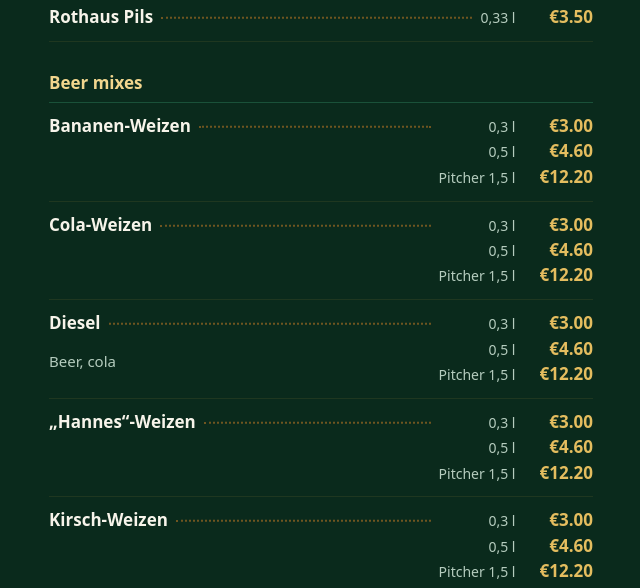
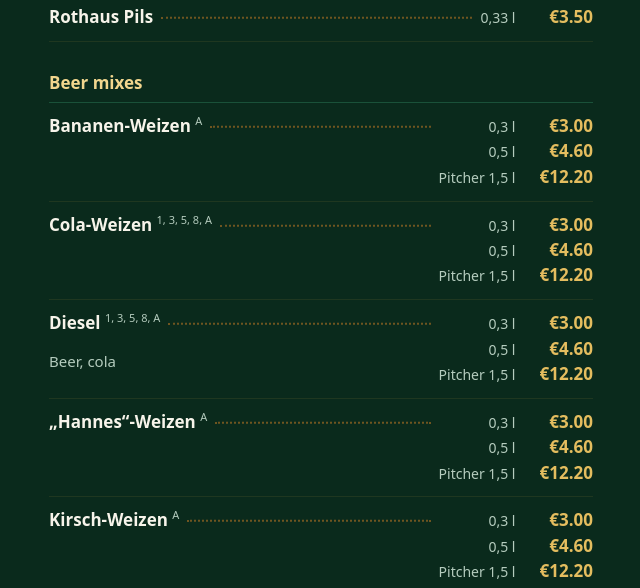
Before and after one commit to Bababui/IrishMenu, a React (Vite) app: page / in a window 1280 px wide. Shown: the part 2209-2797 px from the top of the page, without its empty margins (319-959 px from the left). Built offline with nearby package versions, Linux system fonts and the light colour scheme; no server answers; a web font is replaced by a local one.

Commit message:
Menu updates: Food added and some bugs fixed

```diff
--- a/src/App.css
+++ b/src/App.css
@@ -503,7 +503,9 @@
 
 .drink {
   display: grid;
-  grid-template-columns: minmax(0, 1fr) auto;
+  /* The price column takes what it needs, but never more than half the row,
+     so long labels wrap instead of squeezing the name. */
+  grid-template-columns: minmax(0, 1fr) fit-content(50%);
   column-gap: 0.5rem;
   padding: 0.75rem 0;
   border-bottom: 1px solid rgb(210 166 70 / 0.1);
@@ -517,6 +519,13 @@
   min-width: 0;
   font-weight: 600;
   line-height: 1.35;
+}
+
+.drink-codes {
+  color: var(--mist);
+  font-size: 0.6875rem;
+  font-weight: 500;
+  line-height: 0; /* keeps the raised codes from making the line taller */
 }
 
 .drink-leader {
@@ -557,7 +566,8 @@
   color: var(--mist);
   font-size: 0.875rem;
   font-variant-numeric: tabular-nums;
-  white-space: nowrap;
+  text-align: right;
+  text-wrap: balance;
 }
 
 .drink-servings .price {
@@ -565,6 +575,54 @@
   text-align: right;
   color: var(--gold-400);
   font-weight: 650;
+}
+
+/* Fold-out legend for the codes, at the end of the menu */
+.code-legend {
+  margin-top: 2rem;
+  padding: 0 1rem;
+  border-radius: 14px;
+  background: var(--green-800);
+  box-shadow: inset 0 0 0 1px var(--green-700);
+  color: var(--mist);
+  font-size: 0.875rem;
+}
+
+.code-legend summary {
+  display: flex;
+  align-items: center;
+  min-height: 2.75rem; /* 44px tap target */
+  color: var(--gold-300);
+  font-weight: 600;
+  cursor: pointer;
+}
+
+.code-legend-intro {
+  margin-bottom: 0.5rem;
+}
+
+.code-legend-list {
+  display: grid;
+  grid-template-columns: repeat(2, minmax(0, 1fr));
+  gap: 0.3rem 1rem;
+  padding-bottom: 1rem;
+}
+
+.code-legend-list div {
+  display: flex;
+  gap: 0.5rem;
+}
+
+.code-legend-list dt {
+  min-width: 1em;
+  color: var(--gold-400);
+  font-weight: 700;
+}
+
+.code-legend-list dd {
+  margin: 0;
+  min-width: 0;
+  hyphens: auto; /* "Lebensmittel-farbstoffe" may break in a narrow column */
 }
 
 /* =========================================================
--- a/src/components/DrinkCard.tsx
+++ b/src/components/DrinkCard.tsx
@@ -12,7 +12,15 @@
   return (
     <li className="drink">
       <p className="drink-name">
-        <span>{localize(drink.name, lang)}</span>
+        <span>
+          {localize(drink.name, lang)}
+          {drink.codes && (
+            <>
+              {" "}
+              <sup className="drink-codes">{drink.codes.join(", ")}</sup>
+            </>
+          )}
+        </span>
         <span className="drink-leader" aria-hidden />
       </p>
       {drink.description && (
--- a/src/components/Menu.tsx
+++ b/src/components/Menu.tsx
@@ -3,6 +3,7 @@
 import type { UiText } from "../i18n";
 import type { Lang, MenuGroup, MenuItem } from "../types";
 import CategoryFilter from "./CategoryFilter";
+import CodeLegend from "./CodeLegend";
 import DrinkCard from "./DrinkCard";
 import SectionHeading from "./SectionHeading";
 
@@ -50,6 +51,8 @@
           </div>
         ))}
       </div>
+
+      <CodeLegend lang={lang} t={t} />
     </section>
   );
 }
--- /dev/null
+++ b/src/content/codes.ts
@@ -0,0 +1,26 @@
+import type { Code, Localized } from "../types";
+
+/**
+ * What the small codes after a name mean (the legend from the printed menu).
+ * Numbers = additives, letters = allergens.
+ */
+export const CODE_LEGEND: Record<Code, Localized> = {
+  "1": { de: "Koffein", en: "Caffeine" },
+  "2": { de: "Chinin", en: "Quinine" },
+  "3": { de: "Lebensmittelfarbstoffe", en: "Food colouring" },
+  "4": { de: "Süßungsmittel", en: "Sweeteners" },
+  "5": { de: "Phosphat", en: "Phosphate" },
+  "6": { de: "Konservierungsstoffe", en: "Preservatives" },
+  "7": { de: "Geschmacksverstärker", en: "Flavour enhancers" },
+  "8": { de: "Antioxidationsmittel", en: "Antioxidants" },
+  "9": { de: "Aromastoffe", en: "Flavourings" },
+  A: { de: "Gluten", en: "Gluten" },
+  B: { de: "Milch", en: "Milk" },
+  C: { de: "Schwefeldioxid und Sulfite", en: "Sulphur dioxide and sulphites" },
+  D: { de: "Sellerie", en: "Celery" },
+  E: { de: "Senf", en: "Mustard" },
+  F: { de: "Sesam", en: "Sesame" },
+  G: { de: "Ei", en: "Egg" },
+  H: { de: "Lupine", en: "Lupin" },
+  I: { de: "Soja", en: "Soy" },
+};
--- a/src/content/items/beer.ts
+++ b/src/content/items/beer.ts
@@ -2,7 +2,6 @@
 
 // Group "Bier": draught, bottled, beer mixes, Irish beer mixes,
 // and the big sizes (Maß, pitcher, 3-litre tower).
-// Copied from the printed menu. "TODO(check)" = could not be read for sure.
 
 const STEIN = { de: "Maß 1 l", en: "Stein 1 l" };
 const PITCHER = "Pitcher 1,5 l";
@@ -70,7 +69,6 @@
     ],
   },
   {
-    // TODO(check): the paper shows 0,2 l and 0,5 l for Kölsch. Is 0,5 l right?
     id: "koelsch",
     name: "Kölsch",
     category: "draught",
--- a/src/content/items/cocktails.ts
+++ b/src/content/items/cocktails.ts
@@ -1,13 +1,11 @@
 import type { MenuItem, Serving } from "../../types";
 
-// Group "Cocktails": cocktails with alcohol and long drinks. Copied from the printed menu.
-// "TODO(check)" = could not be read for sure.
+// Group "Cocktails": cocktails with alcohol and long drinks.
 
 /** Every long drink comes in the same two sizes for the same prices. */
-// TODO(check): the badge on the photo hides the big glass size, probably 0,4 l.
 const LONGDRINK: Serving[] = [
   { label: "0,25 l", price: 5.0 },
-  { label: "0,4 l", price: 8.0 },
+  { label: "0,3 l", price: 8.0 },
 ];
 
 export const cocktails: MenuItem[] = [
@@ -150,7 +148,6 @@
     servings: [{ label: "0,3 l", price: 8.5 }],
   },
   {
-    // TODO(check): price and codes partly hidden by glare. Price looks like 9,00 €.
     id: "zombie",
     name: "Zombie",
     category: "cocktail",
@@ -161,7 +158,6 @@
     servings: [{ label: "0,3 l", price: 9.0 }],
   },
   {
-    // TODO(check): the end of "Außer Caipirinha & …" is hidden by glare.
     id: "pitcher-cocktail",
     name: { de: "Pitcher-Cocktail 1,5 l", en: "Pitcher cocktail 1,5 l" },
     category: "cocktail",
@@ -170,9 +166,12 @@
       en: "Price depends on the cocktail, except Caipirinha & Mojito",
     },
     servings: [
-      { label: { de: "8,50-€-Cocktail", en: "€8.50 cocktail" }, price: 34.0 },
-      { label: { de: "9,00-€-Cocktail", en: "€9.00 cocktail" }, price: 36.0 },
-      { label: { de: "12,00-€-Cocktail", en: "€12.00 cocktail" }, price: 48.0 },
+      { label: { de: "Cocktail à 8,50 €", en: "€8.50 cocktail" }, price: 34.0 },
+      { label: { de: "Cocktail à 9,00 €", en: "€9.00 cocktail" }, price: 36.0 },
+      {
+        label: { de: "Cocktail à 12,00 €", en: "€12.00 cocktail" },
+        price: 48.0,
+      },
     ],
   },
 
--- a/src/content/items/food.ts
+++ b/src/content/items/food.ts
@@ -1,7 +1,6 @@
 import type { MenuItem, Serving } from "../../types";
 
 // Group "Essen": pub grub, pizza, Flammkuchen, baguettes & toasts, salad.
-// Copied from the printed menu. "TODO(check)" = could not be read for sure.
 
 /** Toasts come as a normal one or a "Double Up!" with twice the filling. */
 function toast(normal: number, doubleUp: number): Serving[] {
@@ -11,13 +10,82 @@
   ];
 }
 
-// TODO(check) for all pizzas: on the paper menu Margherita has no price and
-// Speziale has two (9,50 and 11,00), so the price column looks shifted by one line.
-// The prices below assume that shift. Ask the boss before launch.
+const WITH_FRIES = { de: "mit Pommes / Twisters", en: "with fries / twisters" };
+const KETCHUP_MAYO = { de: "Mit Ketchup / Mayo", en: "With ketchup / mayo" };
 
 export const food: MenuItem[] = [
   // --- Pub Grub ---
-  // 👉 YOUR EXERCISE: add the Pub Grub items here (category "pub-grub").
+  {
+    id: "pub-burger",
+    name: "Pub Burger",
+    category: "pub-grub",
+    description: {
+      de: "Saftiges Rindfleisch, Käse, Salat, Tomaten, Zwiebeln, Gurke, Sauce",
+      en: "Juicy beef, cheese, lettuce, tomatoes, onions, pickles, sauce",
+    },
+    codes: ["3", "6", "A", "B", "E", "F", "H", "I"],
+    servings: [{ price: 7.9 }, { label: WITH_FRIES, price: 10.9 }],
+  },
+  {
+    id: "chicken-burger",
+    name: "Chicken Burger",
+    category: "pub-grub",
+    description: {
+      de: "Hühnchenfleisch, Salat, Tomaten, Zwiebeln, Gurke, Sauce",
+      en: "Chicken, lettuce, tomatoes, onions, pickles, sauce",
+    },
+    codes: ["A", "B", "D", "E", "F", "G"],
+    servings: [{ price: 9.9 }, { label: WITH_FRIES, price: 12.9 }],
+  },
+  {
+    id: "chicken-nuggets",
+    name: "Chicken Nuggets",
+    category: "pub-grub",
+    servings: [{ price: 7.9 }, { label: WITH_FRIES, price: 10.9 }],
+  },
+  {
+    id: "fish-chips",
+    name: "Fish & Chips",
+    category: "pub-grub",
+    servings: [{ price: 13.4 }],
+  },
+  {
+    id: "pommes",
+    name: "Pommes",
+    category: "pub-grub",
+    description: KETCHUP_MAYO,
+    servings: [{ price: 6.5 }],
+  },
+  {
+    id: "twisters",
+    name: "Twisters",
+    category: "pub-grub",
+    description: KETCHUP_MAYO,
+    servings: [{ price: 6.5 }],
+  },
+  {
+    id: "chips",
+    name: { de: "Chips", en: "Crisps" },
+    category: "pub-grub",
+    description: {
+      de: "Paprika oder Salt 'n' Vinegar",
+      en: "Paprika or salt 'n' vinegar",
+    },
+    servings: [{ price: 2.0 }],
+  },
+  {
+    id: "irish-stew",
+    name: { de: "Irish Stew", en: "Irish Stew" },
+    category: "pub-grub",
+    description: {
+      de: "Nur am letzten Freitag & Samstag des Monats",
+      en: "Only on the last Friday & Saturday of the month",
+    },
+    servings: [
+      { label: { de: "Klein", en: "Small" }, price: 9.9 },
+      { label: { de: "Groß", en: "Large" }, price: 14.9 },
+    ],
+  },
 
   // --- Pizza ---
   {
@@ -134,7 +202,6 @@
 
   // --- Baguettes & Toasts ---
   {
-    // TODO(check): name and codes partly hidden by glare ("…se-Toast 3,5").
     id: "kaese-toast",
     name: { de: "Käse-Toast", en: "Cheese toast" },
     category: "toast",
--- a/src/content/items/shots.ts
+++ b/src/content/items/shots.ts
@@ -1,7 +1,6 @@
 import type { MenuItem } from "../../types";
 
-// Group "Shots": shots (2 cl) and shooters. Copied from the printed menu.
-// "TODO(check)" = could not be read for sure.
+// Group "Shots": shots (2 cl) and shooters.
 
 export const shots: MenuItem[] = [
   // --- Shots ---
@@ -90,14 +89,12 @@
     servings: [{ label: "2 cl", price: 3.3 }],
   },
   {
-    // TODO(check): name hidden by glare on the photo, probably plain "Wodka".
     id: "wodka",
     name: { de: "Wodka", en: "Vodka" },
     category: "shot",
     servings: [{ label: "2 cl", price: 3.3 }],
   },
   {
-    // TODO(check): code partly hidden by glare, looks like 3.
     id: "wodka-waldmeister",
     name: { de: "Wodka-Waldmeister", en: "Vodka woodruff" },
     category: "shot",
@@ -105,7 +102,6 @@
     servings: [{ label: "2 cl", price: 2.8 }],
   },
   {
-    // TODO(check): 4 cl price half hidden by glare, looks like 6,90 €.
     id: "baileys-on-ice",
     name: { de: "Bailey's auf Eis", en: "Bailey's on ice" },
     category: "shot",
--- a/src/content/items/soft.ts
+++ b/src/content/items/soft.ts
@@ -1,11 +1,10 @@
 import type { MenuItem, Serving } from "../../types";
 
 // Group "Alkoholfrei": soft drinks, juices and alcohol-free cocktails.
-// Copied from the printed menu. "TODO(check)" = could not be read for sure.
 
 const BOTTLE_033 = { de: "Flasche 0,33 l", en: "Bottle 0,33 l" };
 
-/** Small and large glass, the way most soft drinks are listed. */
+/** For Small and large glasses. */
 function glasses(price02: number, price04: number): Serving[] {
   return [
     { label: "0,2 l", price: price02 },
@@ -108,7 +107,6 @@
     ],
   },
   {
-    // TODO(check): codes partly hidden, "6, 8" readable, maybe one more.
     id: "bundaberg",
     name: "Bundaberg Ginger Brew",
     category: "soft",
--- a/src/content/items/whisky.ts
+++ b/src/content/items/whisky.ts
@@ -1,7 +1,6 @@
 import type { Localized, MenuItem, Serving } from "../../types";
 
-// Group "Whisky": whiskies by region and whisky mixes. Copied from the printed menu.
-// "TODO(check)" = could not be read for sure.
+// Group "Whisky": whiskies by region and whisky mixes.
 
 /** Age line under the name, e.g. years(12) -> { de: "12 Jahre", en: "12 years" }. */
 function years(n: number): Localized {
@@ -130,25 +129,22 @@
     servings: shots(4.1, 7.7),
   },
   {
-    // TODO(check): 4 cl price unreadable on the photo, add it back as shots(4.4, ?)
     id: "dimple",
     name: "Dimple de Luxe",
     category: "scotch",
-    servings: [{ label: "2 cl", price: 4.4 }],
+    servings: shots(4.4, 7.3),
   },
   {
-    // TODO(check): 4 cl price unreadable on the photo, add it back as shots(3.9, ?)
     id: "glenfiddich",
     name: "Glenfiddich",
     category: "scotch",
-    servings: [{ label: "2 cl", price: 3.9 }],
+    servings: shots(3.9, 6.4),
   },
   {
-    // TODO(check): 4 cl price unreadable on the photo, add it back as shots(3.9, ?)
     id: "johnnie-walker-red",
     name: "Johnnie Walker Red Label",
     category: "scotch",
-    servings: [{ label: "2 cl", price: 3.9 }],
+    servings: shots(3.9, 6.4),
   },
   {
     id: "johnnie-walker-black",
--- a/src/i18n.ts
+++ b/src/i18n.ts
@@ -15,6 +15,8 @@
     hoursTitle: "Öffnungszeiten",
     visitTitle: "Besuch uns",
     filterLabel: "Kategorie wählen",
+    legendTitle: "Zusatzstoffe & Allergene",
+    legendIntro: "Die kleinen Zeichen hinter den Namen bedeuten:",
     openNow: "Jetzt geöffnet",
     closedNow: "Geschlossen",
     until: "bis",
@@ -51,6 +53,8 @@
     hoursTitle: "Opening hours",
     visitTitle: "Visit us",
     filterLabel: "Choose a category",
+    legendTitle: "Additives & allergens",
+    legendIntro: "The small codes after the names mean:",
     openNow: "Open now",
     closedNow: "Closed",
     until: "until",
```
Also changed, not shown: src/components/CodeLegend.tsx (added, +28 -0 lines).
